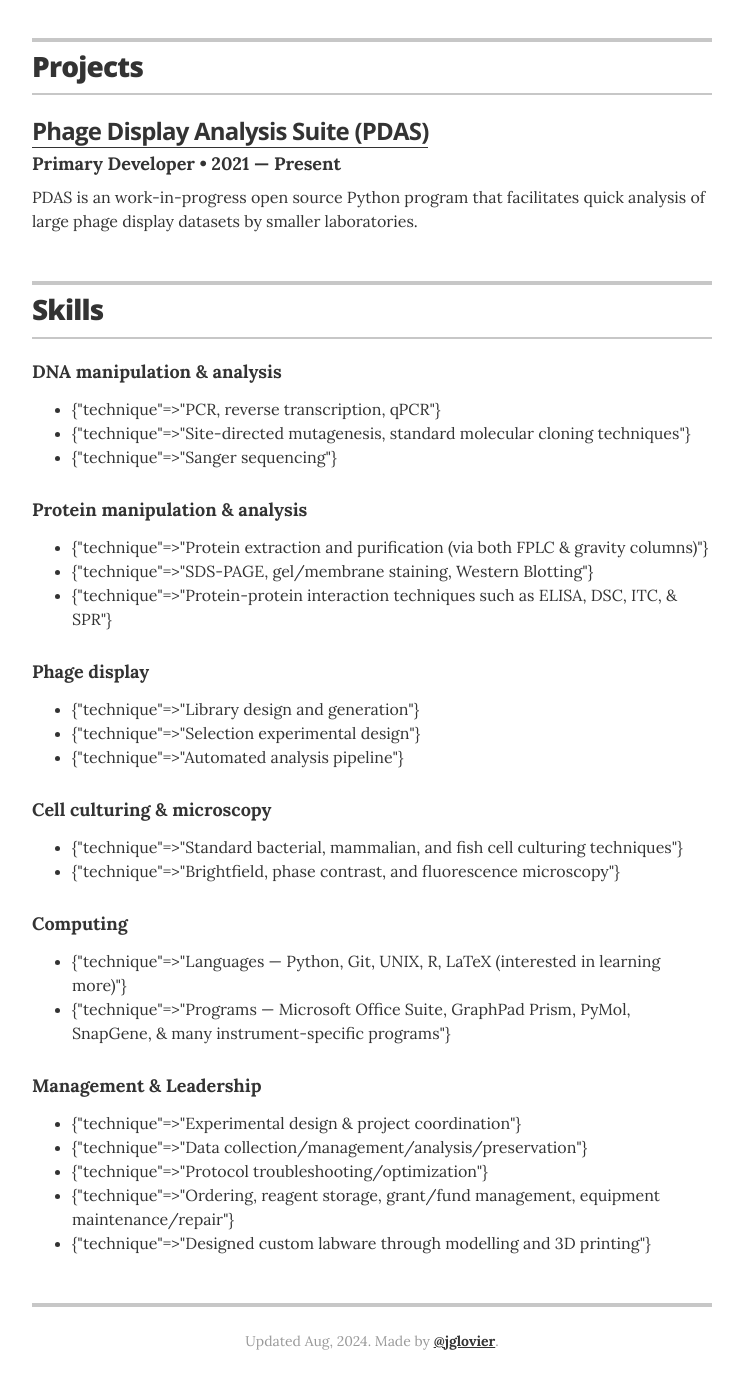
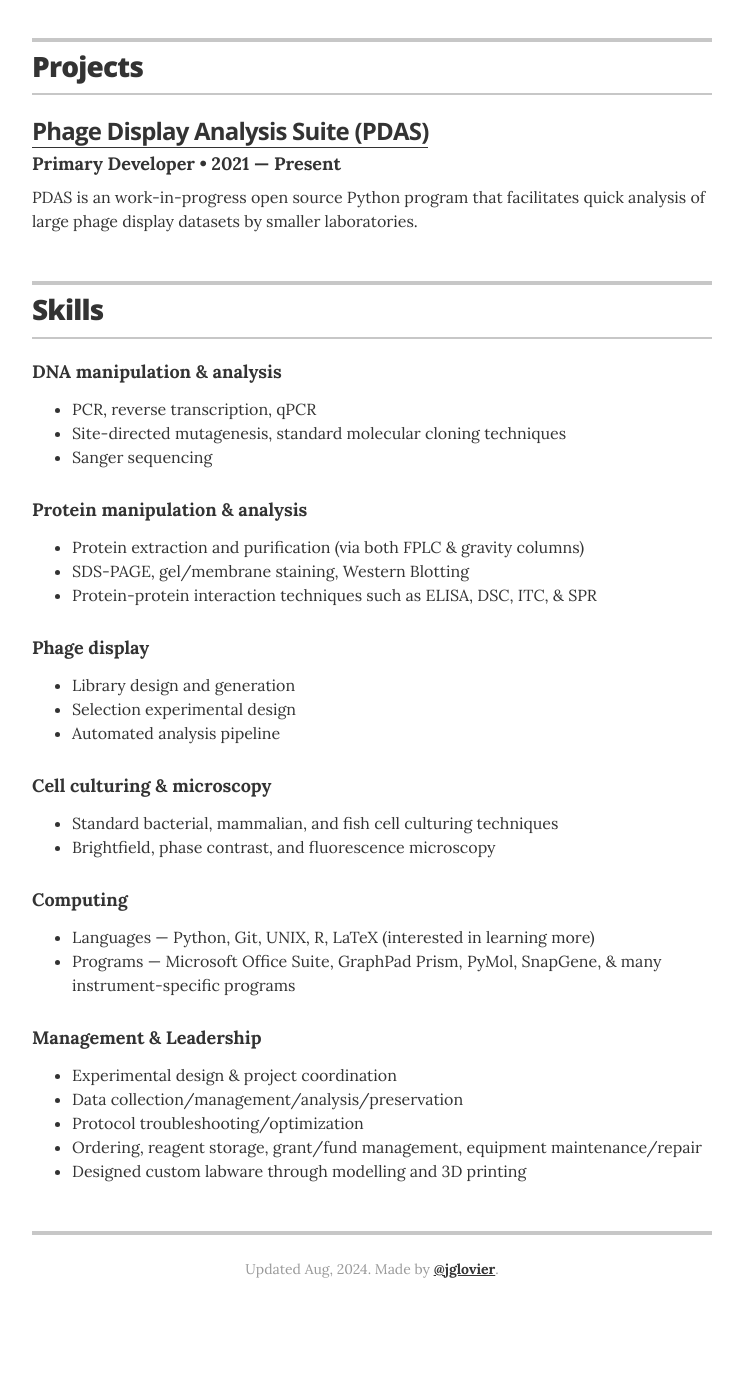
Before and after one commit to oroscow/oroscow.github.io, a Jekyll site: the page built from index.html, in a window 1280 px wide and 1400 px high, scrolled down 1802 px. Shown: the top 1389 px of the window, without its empty margins (268-1011 px from the left). Built offline with Jekyll 4.4.1, drawn with Linux system fonts in a browser that asks for light colours; after the commit the page ends 3130 px from its top, so only the background shows below that; some of the changed lines change nothing that is shown.

Commit message:
Fix Skills bug

```diff
--- a/_data/skills.yml
+++ b/_data/skills.yml
@@ -1,36 +1,36 @@
 # Skills
 - skill: DNA manipulation & analysis
   techniques:
-    - technique: PCR, reverse transcription, qPCR
-    - technique: Site-directed mutagenesis, standard molecular cloning techniques
-    - technique: Sanger sequencing
+    - PCR, reverse transcription, qPCR
+    - Site-directed mutagenesis, standard molecular cloning techniques
+    - Sanger sequencing
 
 - skill: Protein manipulation & analysis
   techniques:
-    - technique: Protein extraction and purification (via both FPLC & gravity columns)
-    - technique: SDS-PAGE, gel/membrane staining, Western Blotting
-    - technique: Protein-protein interaction techniques such as ELISA, DSC, ITC, & SPR
+    - Protein extraction and purification (via both FPLC & gravity columns)
+    - SDS-PAGE, gel/membrane staining, Western Blotting
+    - Protein-protein interaction techniques such as ELISA, DSC, ITC, & SPR
 
 - skill: Phage display
   techniques:
-    - technique: Library design and generation
-    - technique: Selection experimental design
-    - technique: Automated analysis pipeline
+    - Library design and generation
+    - Selection experimental design
+    - Automated analysis pipeline
 
 - skill: Cell culturing & microscopy
   techniques:
-    - technique: Standard bacterial, mammalian, and fish cell culturing techniques
-    - technique: Brightfield, phase contrast, and fluorescence microscopy
+    - Standard bacterial, mammalian, and fish cell culturing techniques
+    - Brightfield, phase contrast, and fluorescence microscopy
 
 - skill: Computing
   techniques:
-    - technique: Languages &mdash; Python, Git, UNIX, R, LaTeX (interested in learning more)
-    - technique: Programs &mdash; Microsoft Office Suite, GraphPad Prism, PyMol, SnapGene, & many instrument-specific programs
+    - Languages &mdash; Python, Git, UNIX, R, LaTeX (interested in learning more)
+    - Programs &mdash; Microsoft Office Suite, GraphPad Prism, PyMol, SnapGene, & many instrument-specific programs
 
 - skill: Management & Leadership
   techniques:
-    - technique: Experimental design & project coordination
-    - technique: Data collection/management/analysis/preservation
-    - technique: Protocol troubleshooting/optimization
-    - technique: Ordering, reagent storage, grant/fund management, equipment maintenance/repair
-    - technique: Designed custom labware through modelling and 3D printing
+    - Experimental design & project coordination
+    - Data collection/management/analysis/preservation
+    - Protocol troubleshooting/optimization
+    - Ordering, reagent storage, grant/fund management, equipment maintenance/repair
+    - Designed custom labware through modelling and 3D printing
```
